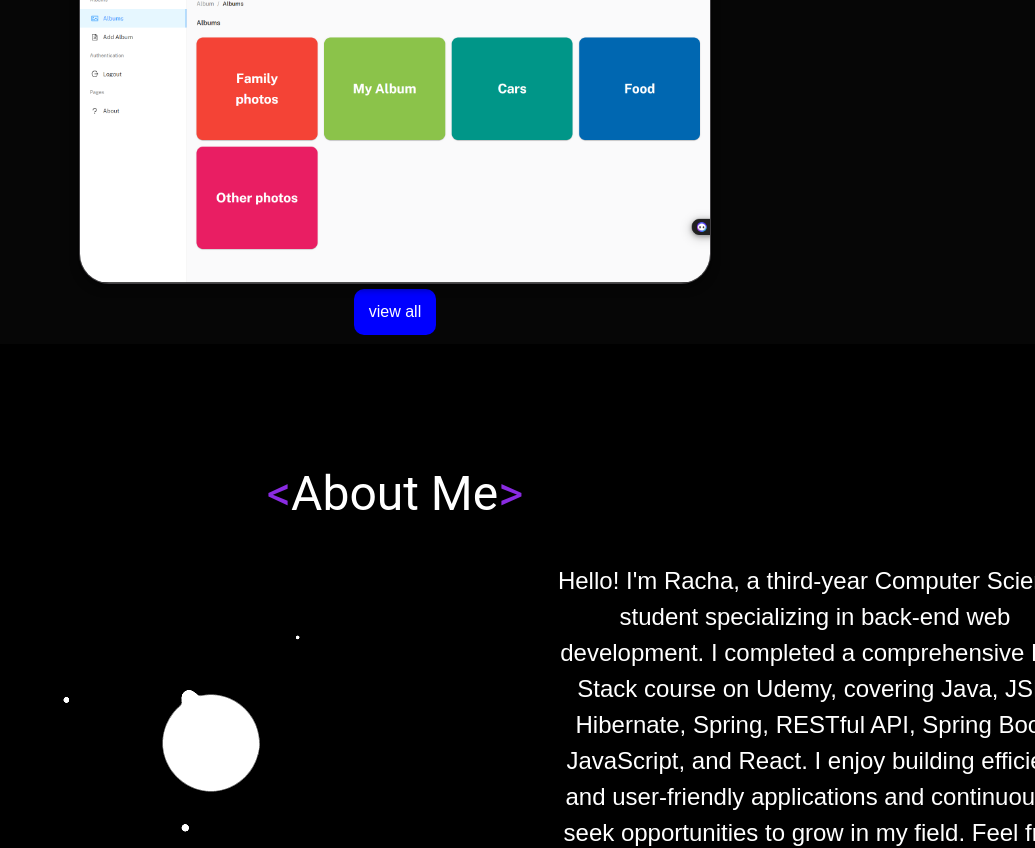
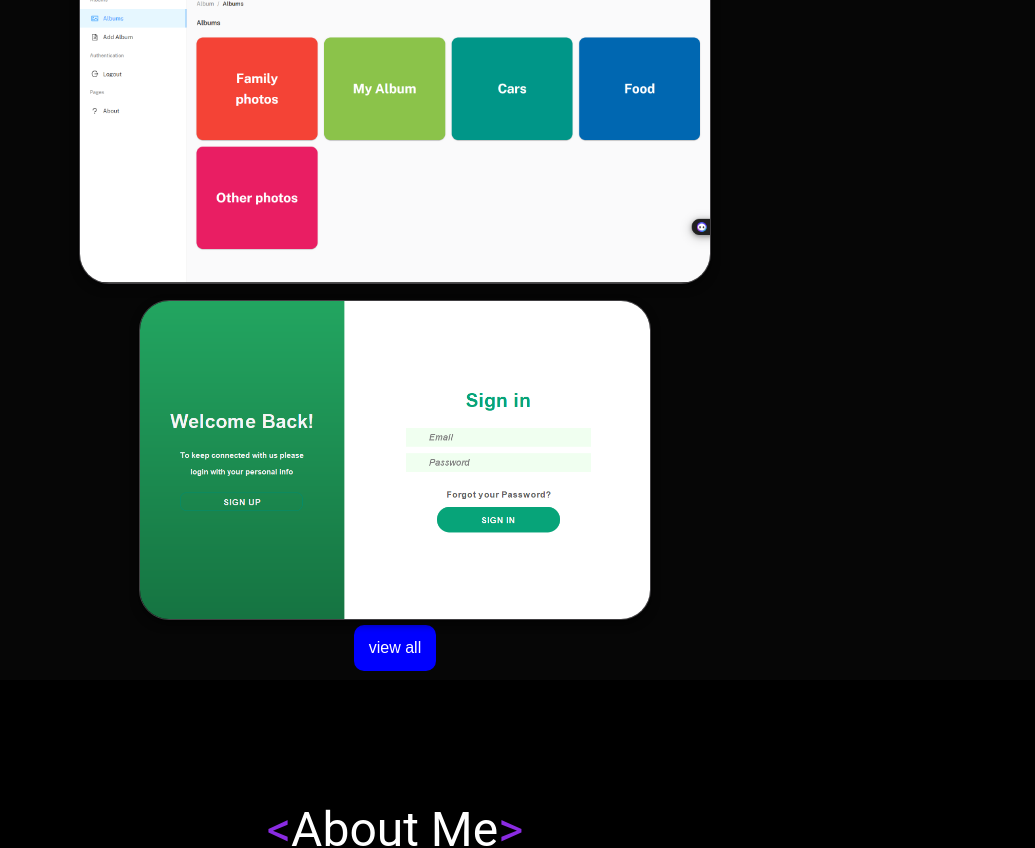
Before and after one commit to RACHA011/racha-portfolio, a React (Create React App) app: page / in a window 1280 px wide. Shown: the part 1387-2235 px from the top of the page, without its empty margins (245-1280 px from the left). Built offline with nearby package versions, Linux system fonts and the light colour scheme.

Commit message:
added projects

```diff
--- a/src/images/images.js
+++ b/src/images/images.js
@@ -16,6 +16,20 @@ const Image = [
     name: 'Photo Showcase Web App',
     description: 'A front-end application using React to interact with the RachaRestAPI.',
     link: 'https://photo-vault.vercel.app'
+  },
+  {
+    photo: require('../assets/images/projects/loginpic.png'),
+    name: 'ChatWithMe',
+    description:
+      'ChatWithMe: An advanced chat system built with Java, featuring a login and sign-in interface. Designed as part of a larger project, it will evolve with backend integration and additional features for seamless communication.',
+    link: 'https://github.com/RACHA011/Chatwithme'
+  },
+  {
+    photo: require('../assets/images/projects/api.png'),
+    name: 'Todolistapi',
+    description:
+      'The To-Do List API is a Spring Boot-based application that allows users to manage their tasks efficiently, as for the app status:"to be made public soon"',
+    link: 'https://todolistapi-acpu.onrender.com/swagger-ui/index.html#'
   }
 ];
 
--- a/src/pages/Home.js
+++ b/src/pages/Home.js
@@ -43,7 +43,7 @@ function Home() {
             <span style={{ color: 'blueviolet' }}>&lt;</span>My latest projects<span style={{ color: 'blueviolet' }}>&gt;</span>
           </h1>
           <div className="project-container">
-            {Image.map((imgSrc, index) => (
+            {Image.slice(0, 4).map((imgSrc, index) => (
               <div key={index} className="project-item">
                 <img src={imgSrc.photo} alt={`project-${index}`} className="project-image" />
                 <div className="image__overlay">
--- a/src/pages/Projects.js
+++ b/src/pages/Projects.js
@@ -10,6 +10,7 @@ function Projects() {
           <h1 className="headingstyle">
             <span style={{ color: 'blueviolet' }}>&lt;</span>My projects<span style={{ color: 'blueviolet' }}>&gt;</span>
           </h1>
+          <p>vist my github to see my other projects</p>
           <div className="project-container">
             {Image.map((imgSrc, index) => (
               <div key={index} className="project-item">
@@ -30,6 +31,12 @@ function Projects() {
             ))}
           </div>
         </div>
+        <br />
+        <p>
+          <a className="nav-link" href="https://github.com/RACHA011/" target="_blank" rel="noopener noreferrer">
+            vist my github to see my other projects
+          </a>
+        </p>
       </section>
     </div>
   );
```
Also changed, not shown: src/assets/images/projects/loginpic.png (added).
